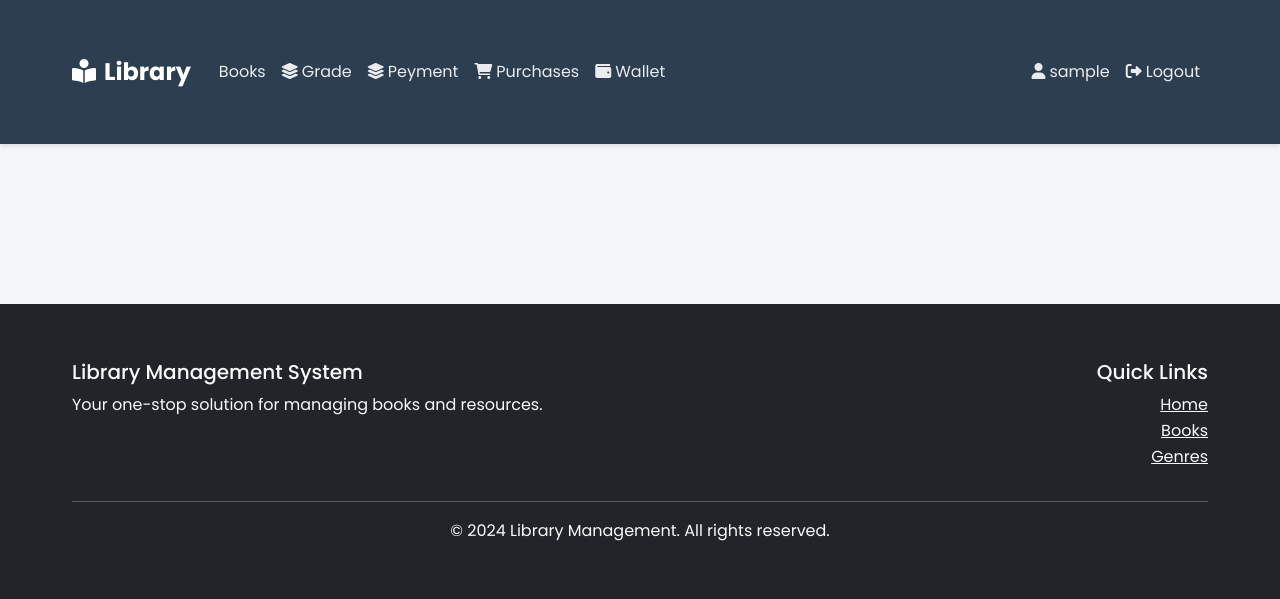
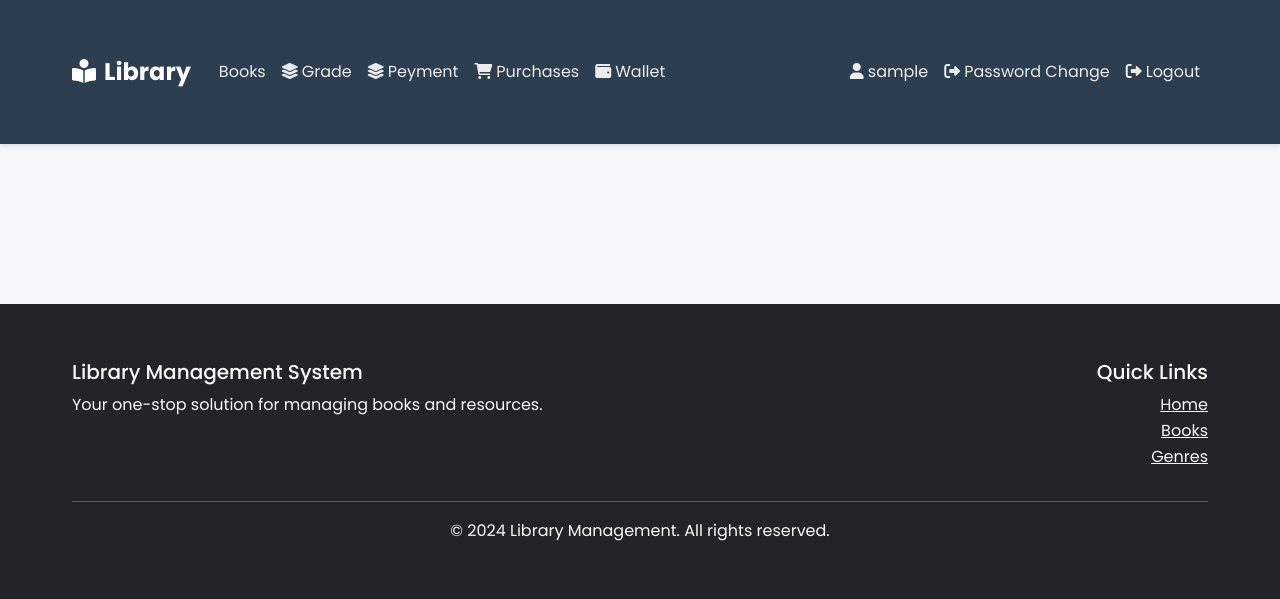
Before and after one commit to Sunatl/Exam8, a Django app: page /Home in a window 1280 px wide. Shown: the top 599 px of the page. Run offline with Django 4.2, Linux system fonts and the light colour scheme; the visitor is signed in with stand-in values (Sample User, id 1).

Commit message:
Update base.html and End my project

```diff
--- a/templates/base.html
+++ b/templates/base.html
@@ -60,6 +60,11 @@
                             <span class="nav-link">
                                 <i class="fas fa-user me-1"></i>{{ user.username }}
                             </span>
+                        </li>
+                        <li class="nav-item">
+                            <a class="nav-link" href="{% url 'password_change' %}">
+                                <i class="fas fa-sign-out-alt me-1"></i>Password Change
+                            </a>
                         </li>
                         <li class="nav-item">
                             <a class="nav-link" href="{% url 'logout' %}">
```
